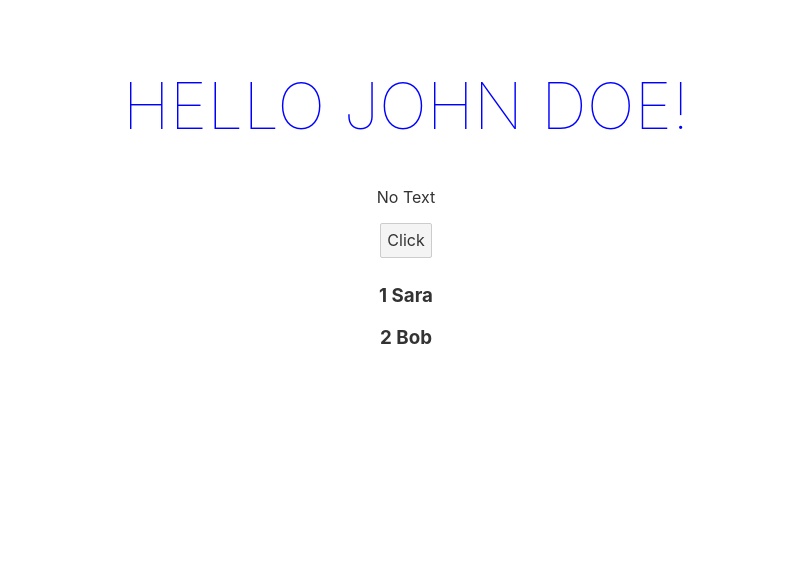
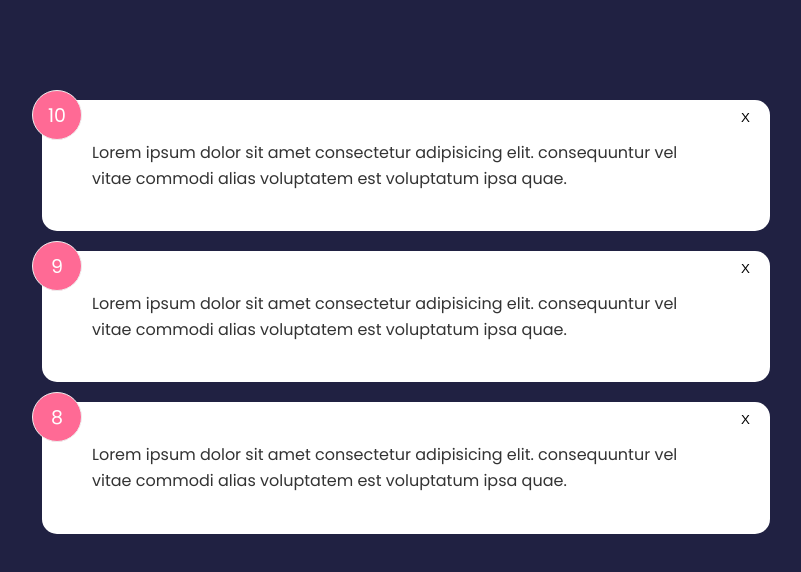
Before and after one commit to rizqyfahmi/hello-svelte, a Svelte app: page / in a window 1280 px wide. Shown: the top 572 px of the page, without its empty margins (234-1035 px from the left). Built offline with nearby package versions, Linux system fonts and the light colour scheme.

Commit message:
Custom Component

```diff
--- a/public/global.css
+++ b/public/global.css
@@ -1,63 +1,24 @@
-html, body {
-	position: relative;
-	width: 100%;
-	height: 100%;
+@import url('https://fonts.googleapis.com/css2?family=Poppins:wght@400;600;700&display=swap');
+
+* {
+  box-sizing: border-box;
+  margin: 0;
+  padding: 0;
 }
 
 body {
-	color: #333;
-	margin: 0;
-	padding: 8px;
-	box-sizing: border-box;
-	font-family: -apple-system, BlinkMacSystemFont, "Segoe UI", Roboto, Oxygen-Sans, Ubuntu, Cantarell, "Helvetica Neue", sans-serif;
+  font-family: 'Poppins', sans-serif;
+  background-color: #202142;
+  line-height: 1.6;
+  color: #fff;
 }
 
-a {
-	color: rgb(0,100,200);
-	text-decoration: none;
+ul {
+  list-style: none;
 }
 
-a:hover {
-	text-decoration: underline;
+.container {
+  max-width: 768px;
+  margin: 100px auto;
+  padding: 0 20px;
 }
-
-a:visited {
-	color: rgb(0,80,160);
-}
-
-label {
-	display: block;
-}
-
-input, button, select, textarea {
-	font-family: inherit;
-	font-size: inherit;
-	-webkit-padding: 0.4em 0;
-	padding: 0.4em;
-	margin: 0 0 0.5em 0;
-	box-sizing: border-box;
-	border: 1px solid #ccc;
-	border-radius: 2px;
-}
-
-input:disabled {
-	color: #ccc;
-}
-
-button {
-	color: #333;
-	background-color: #f4f4f4;
-	outline: none;
-}
-
-button:disabled {
-	color: #999;
-}
-
-button:not(:disabled):active {
-	background-color: #ddd;
-}
-
-button:focus {
-	border-color: #666;
-}
--- a/src/App.svelte
+++ b/src/App.svelte
@@ -1,55 +1,28 @@
 <script>
-	let firstname = "John";
-	let lastname = "Doe";
-	let color = "blue";
-	let showText = false;
-	let users = [
-		{id: "1", name: "Sara"},
-		{id: "2", name: "Bob"},
-	];
+    import FeedbackList from "./components/FeedbackList.svelte";
 
-	// reactive values (it reacts for firstname or lastname change)
-	$: name = firstname + " " + lastname;
-
-	const toggle = () => {
-		color = (color === "blue") ? "red" : "blue"
-		showText = !showText
-	}
+	let feedback = [
+		{
+			id: 1,
+			rating: 10,
+			text: 'Lorem ipsum dolor sit amet consectetur adipisicing elit. consequuntur vel vitae commodi alias voluptatem est voluptatum ipsa quae.',
+		},
+		{
+			id: 2,
+			rating: 9,
+			text: 'Lorem ipsum dolor sit amet consectetur adipisicing elit. consequuntur vel vitae commodi alias voluptatem est voluptatum ipsa quae.',
+		},
+		{
+			id: 3,
+			rating: 8,
+			text: 'Lorem ipsum dolor sit amet consectetur adipisicing elit. consequuntur vel vitae commodi alias voluptatem est voluptatum ipsa quae.',
+		},
+	]
 </script>
 
-<main>
-	<h1 style="color: {color};">Hello {name}!</h1>
-	{#if showText}
-		<p>Visit the <a href="https://svelte.dev/tutorial">Svelte tutorial</a> to learn how to build Svelte apps.</p>
-	{:else}
-		<p>No Text</p>
-	{/if}
-
-	<button on:click={toggle}>Click</button>
-
-	{#each users as user (user.id)}
-		<h3>{user.id} {user.name}</h3>
-	{/each}
+<main class="container">
+	<FeedbackList feedback={feedback} />
 </main>
 
 <style>
-	main {
-		text-align: center;
-		padding: 1em;
-		max-width: 240px;
-		margin: 0 auto;
-	}
-
-	h1 {
-		color: #ff3e00;
-		text-transform: uppercase;
-		font-size: 4em;
-		font-weight: 100;
-	}
-
-	@media (min-width: 640px) {
-		main {
-			max-width: none;
-		}
-	}
 </style>
--- /dev/null
+++ b/src/components/Card.svelte
@@ -0,0 +1,14 @@
+<div class="card">
+    <slot></slot>
+</div>
+
+<style>
+    .card {
+        background-color: #fff;
+        border-radius: 15px;
+        color: #333;
+        padding: 40px 50px;
+        margin: 20px 0;
+        position: relative;
+    }
+</style>
--- /dev/null
+++ b/src/components/FeedbackItem.svelte
@@ -0,0 +1,43 @@
+<script>
+    import Card from "./Card.svelte";
+    export let item;
+
+    const onDelete = (id) => {
+        console.log(id);
+    }
+</script>
+
+<Card>
+    <div class="num-display">
+        {item.rating}
+    </div>
+    <button class="close" on:click={() => onDelete(item.id)}>X</button>
+    <p class="text-display">
+        {item.text}
+    </p>
+</Card>
+
+<style>
+    .num-display {
+        position: absolute;
+        top: -10px;
+        left: -10px;
+        width: 50px;
+        height: 50px;
+        background: #ff6a95;
+        color: #fff;
+        border: 1px #eee solid;
+        border-radius: 50%;
+        padding: 10px;
+        text-align: center;
+        font-size: 19px;
+    }
+    .close {
+        position: absolute;
+        top: 10px;
+        right: 20px;
+        cursor: pointer;
+        background: none;
+        border: none;
+    }
+</style>
--- /dev/null
+++ b/src/components/FeedbackList.svelte
@@ -0,0 +1,8 @@
+<script>
+    import FeedbackItem from "./FeedbackItem.svelte"
+    export let feedback;
+</script>
+
+{#each feedback as item (item.id)}
+    <FeedbackItem item={item}/>
+{/each}
```
